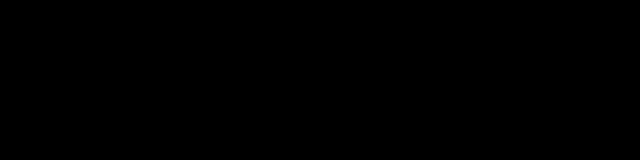
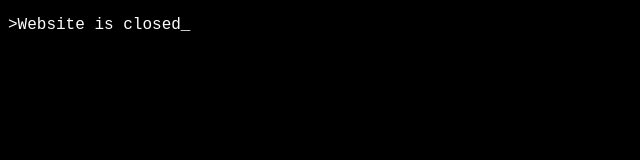
Before and after one commit to Delvercheat/ProjectW, a plain HTML site: page index.html in a window 1280 px wide. Shown: the whole page, without its empty margins (0-640 px from the left). Drawn offline with Linux system fonts and the light colour scheme.

Commit message:
Invisible text fixed

```diff
--- a/index.html
+++ b/index.html
@@ -4,6 +4,6 @@
         <title>Project W</title>
     </head>
     <body style="background-color: black;">
-        <p style="background-color: black; font-family: 'Courier New';">>Website is closed_</p>
+        <p style="background-color: black; font-family: 'Courier New'; color: white;">>Website is closed_</p>
     </body>
 </html>
```
